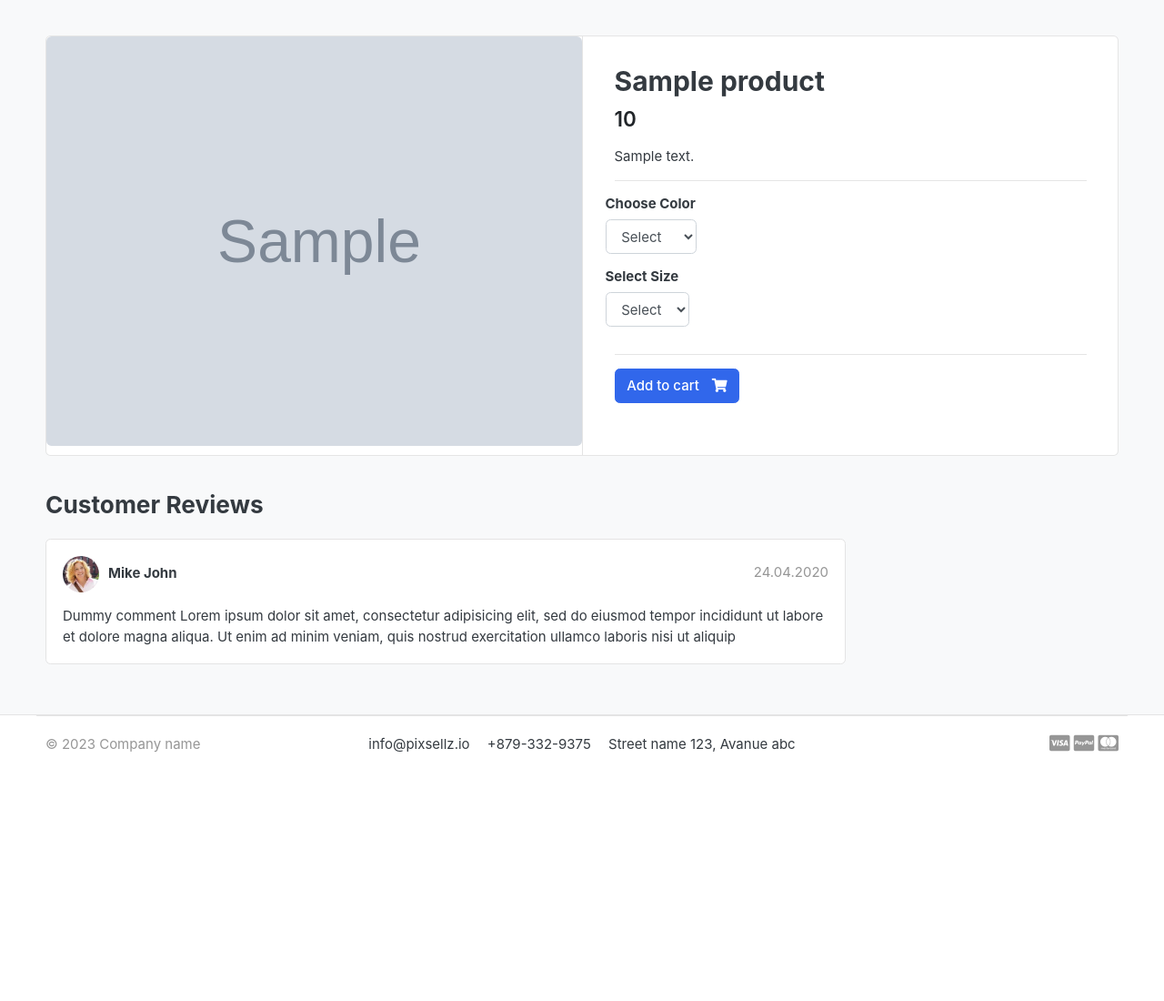
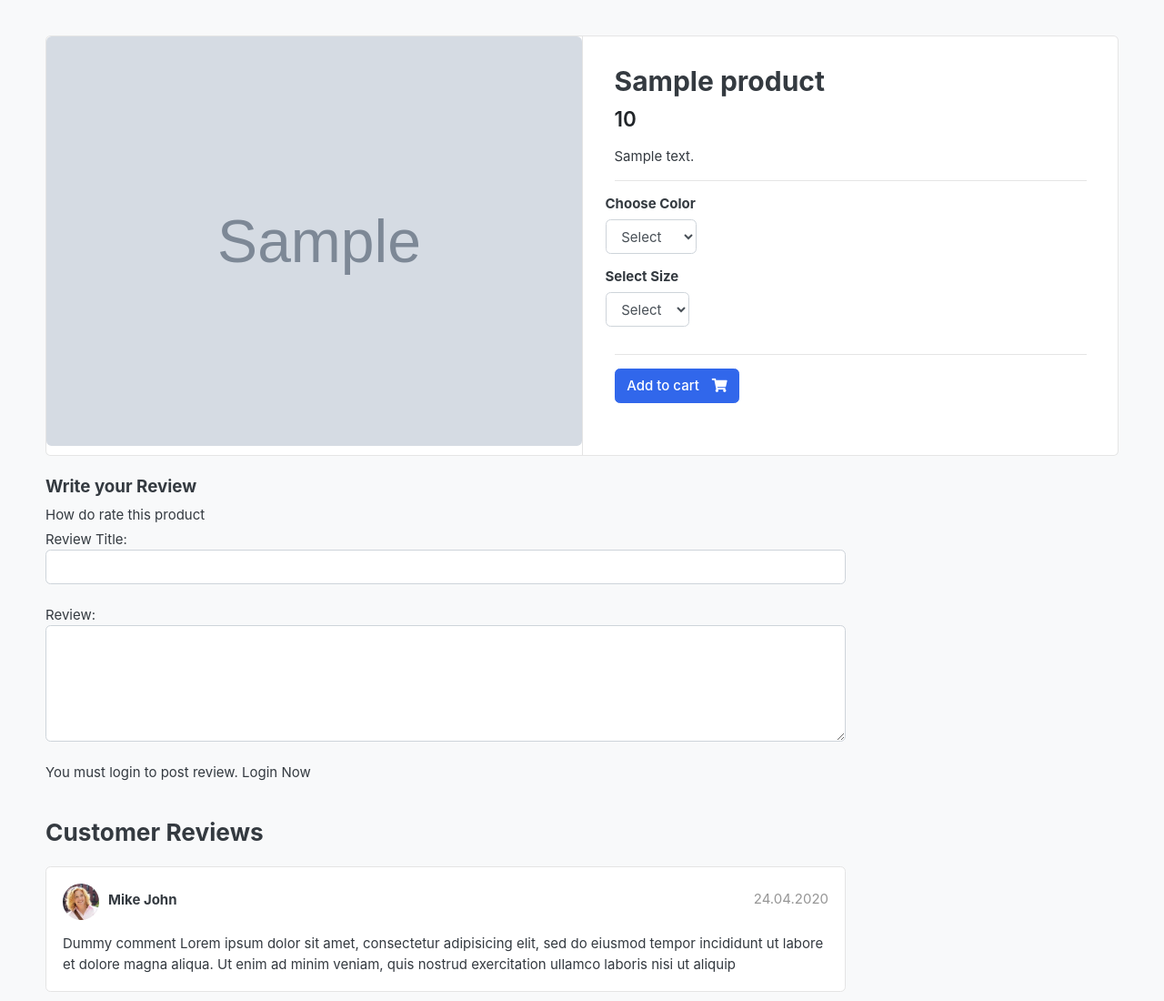
Before and after one commit to mujahid-jamadar/Ecommerce-django, a Django app: a page that uses templates/base.html in a window 1280 px wide. Shown: the part 119-1219 px from the top of the page at 91% size. Before the commit the page ends 946 px from the top, so only its background shows below. Run offline with Django 3.2, Linux system fonts and the light colour scheme; tables that the repository leaves empty hold one stand-in row (values such as "Sample post"); grey boxes marked "Sample" are stand-in pictures; some libraries are stand-ins or nearby versions; some web fonts are replaced.

Commit message:
Review and sumbit

```diff
--- a/greatKart/settings.py
+++ b/greatKart/settings.py
@@ -163,5 +163,5 @@ EMAIL_PORT = 587
 EMAIL_USE_TLS = True
 EMAIL_HOST_USER = 'your_email@gmail.com'
 EMAIL_HOST_USER='mujahidjamadar2000@gmail.com'
-EMAIL_HOST_PASSWORD='ctqznlroukajnomi'
+EMAIL_HOST_PASSWORD='adirmqxtugeotoze'
 EMAIL_AUTHENTICATION = 'LOGIN'
--- a/store/admin.py
+++ b/store/admin.py
@@ -1,5 +1,5 @@
 from django.contrib import admin
-from .models import Product,Variation
+from .models import Product,Variation,ReviewRating
 
 class ProductAdmin(admin.ModelAdmin):
     list_display=('product_name','price','stock','category','modified_date','is_available')
@@ -19,3 +19,4 @@ class VariationAdmin(admin.ModelAdmin):
 # Register your models here.
 admin.site.register(Product,ProductAdmin)
 admin.site.register(Variation,VariationAdmin)
+admin.site.register(ReviewRating)
--- a/store/models.py
+++ b/store/models.py
@@ -1,6 +1,7 @@
 from django.db import models
 from category.models import Category
 from django.urls import reverse
+from accounts.models import Account
 # Create your models here.
 
 class Product(models.Model):
@@ -56,3 +57,21 @@ class Variation(models.Model):
 
     def __str__(self):
         return self.variation_value
+
+
+class ReviewRating(models.Model):
+    product=models.ForeignKey(Product,on_delete=models.CASCADE)
+    user=models.ForeignKey(Account,on_delete=models.CASCADE)
+    subject=models.CharField(max_length=100,blank=True)
+    review=models.TextField(max_length=500,blank=True)
+    rating=models.FloatField()
+    ip=models.CharField(max_length=20,blank=True)
+    status=models.BooleanField(default=True)
+    created_date=models.DateTimeField(auto_now_add=True)
+    updated_date=models.DateTimeField(auto_now=True)
+
+
+
+
+    def __str__(self):
+        return self.subject
--- a/store/urls.py
+++ b/store/urls.py
@@ -24,4 +24,5 @@ urlpatterns = [
     path('category/<slug:category_slug>/',views.store,name='product_by_category'),
     path('category/<slug:category_slug>/<slug:product_slug>/',views.product_details,name='product_details'),
     path('search/',views.search,name='search'),
+    path('submit_review/<int:product_id>/',views.submit_review,name='submit_review')
 ]
--- a/store/views.py
+++ b/store/views.py
@@ -1,10 +1,12 @@
-from django.shortcuts import render,get_object_or_404,HttpResponse
-from .models import Product
+from django.shortcuts import render,get_object_or_404,HttpResponse,redirect,Http404
+from .models import Product,ReviewRating
 from category.models import Category
 from carts.models import CartItem
 from carts.views import _cart_id
 from django.core.paginator import EmptyPage,PageNotAnInteger,Paginator
 from django.db.models import Q
+from .forms import ReviewForm
+from django.contrib import messages
 # Create your views here.
 
 def store(request, category_slug=None):
@@ -71,3 +73,31 @@ def search(request):
         'product_count':product_count
     }
     return render(request, 'store/store.html',context)
+
+
+
+def submit_review(request, product_id):
+    url = request.META.get('HTTP_REFERER')
+    print(url)
+    if request.method == 'POST':
+        try:
+            reviews = ReviewRating.objects.get(user__id=request.user.id, product__id=product_id)
+            form = ReviewForm(request.POST, instance=reviews)
+            form.save()
+            messages.success(request, 'Thanks! Your review been updated')
+            return redirect(url)
+        except ReviewRating.DoesNotExist:
+            form = ReviewForm(request.POST)
+            if form.is_valid():
+                data = ReviewRating()
+                data.subject = form.cleaned_data['subject']
+
+                data.review = form.cleaned_data['review']
+                data.ip = request.META.get('REMOTE_ADDR')
+                data.product_id = product_id
+                data.user_id = request.user.id
+                data.save()
+                messages.success(request, 'Thanks! Your review been submitted')
+                return redirect(url)
+    else:
+        raise Http404("Page not found")
--- a/templates/base.html
+++ b/templates/base.html
@@ -23,13 +23,15 @@
 
 <!-- custom style -->
 <link href="{% static 'css/ui.css' %}" rel="stylesheet" type="text/css"/>
+<link href="{% static 'css/custom.css' %}" rel="stylesheet" type="text/css"/>
 <link href="{% static 'css/responsive.css' %}" rel="stylesheet" media="only screen and (max-width: 1200px)" />
+
 
 <!-- custom javascript -->
 <script src="{% static 'js/script.js' %}" type="text/javascript"></script>
 
 
- {% comment %} Paypal Script {% endcomment %}
+ <!-- {% comment %} Paypal Script {% endcomment %} -->
  <script src="https://www.paypal.com/sdk/js?client-id=AUFrpjMdwZSCBkYapwB-H3-tqnFUIhxxosjbaYqExUneDUkQ7CeRurMl5WrrvkQq0JZkrpiRkPHlOiPw&currency=USD"></script>
 
 <script type="text/javascript">
@@ -58,3 +60,6 @@ $(document).ready(function() {
 
 
   {% include 'includes/footer.html'%}
+
+
+</body>
--- a/templates/store/product_details.html
+++ b/templates/store/product_details.html
@@ -77,11 +77,48 @@
     <div class="row">
                 <div class="col-md-9">
 
+
+        <form action="{% url 'submit_review' single_product.id %}" method="POST">
+          {% csrf_token %}
+          <h5>Write your Review</h5>
+          <div class="">
+             <!-- Rating star -->
+             <label for="">How do rate this product</label>
+             <br>
+
+                    {% comment %} <div class="rate">
+				           <input type="radio" name="rating" id="rating10" value="5" required /><label for="rating10" title="5"></label>
+				           <input type="radio" name="rating" id="rating9" value="4.5" required /><label for="rating9" title="4.5" class="half"></label>
+				           <input type="radio" name="rating" id="rating8" value="4" required /><label for="rating8" title="4"></label>
+				           <input type="radio" name="rating" id="rating7" value="3.5" required /><label for="rating7" title="3.5" class="half"></label>
+				           <input type="radio" name="rating" id="rating6" value="3" required /><label for="rating6" title="3"></label>
+				           <input type="radio" name="rating" id="rating5" value="2.5" required /><label for="rating5" title="2.5" class="half"></label>
+				           <input type="radio" name="rating" id="rating4" value="2" required /><label for="rating4" title="2"></label>
+				           <input type="radio" name="rating" id="rating3" value="1.5" required /><label for="rating3" title="1.5" class="half"></label>
+				           <input type="radio" name="rating" id="rating2" value="1" required /><label for="rating2" title="1"></label>
+				           <input type="radio" name="rating" id="rating1" value="0.5" required /><label for="rating1" title="0.5" class="half"></label>
+			       </div> {% endcomment %}
+
+             Review Title:
+             <input type="text" class="form-control" name="subject" value="" >
+             <br>
+             Review:
+             <textarea name="review" rows="5" class="form-control" ></textarea>
+             <br>
+             {%  if user.is_authenticated %}
+             <input type="submit" name="" value="Submit Review" class="btn btn-primary">
+            {% else%}
+                <p> You must login to post review. <span href="{% url 'login' %}">Login Now</span></P>
+
+            {% endif%}
+          </div>
+          {% include 'includes/alerts.html'  %}
+        </form>
+        <br>
         <header class="section-heading">
             <h3>Customer Reviews </h3>
 
         </header>
-
         <article class="box mb-3">
             <div class="icontext w-100">
                 <img src="{% static './images/avatars/avatar1.jpg'%}" class="img-xs icon rounded-circle">
```
Also changed, not shown: static/css/custom.css (added, +68 -0 lines), store/forms.py (added, +9 -0 lines), store/migrations/0003_reviewrating.py (added).
